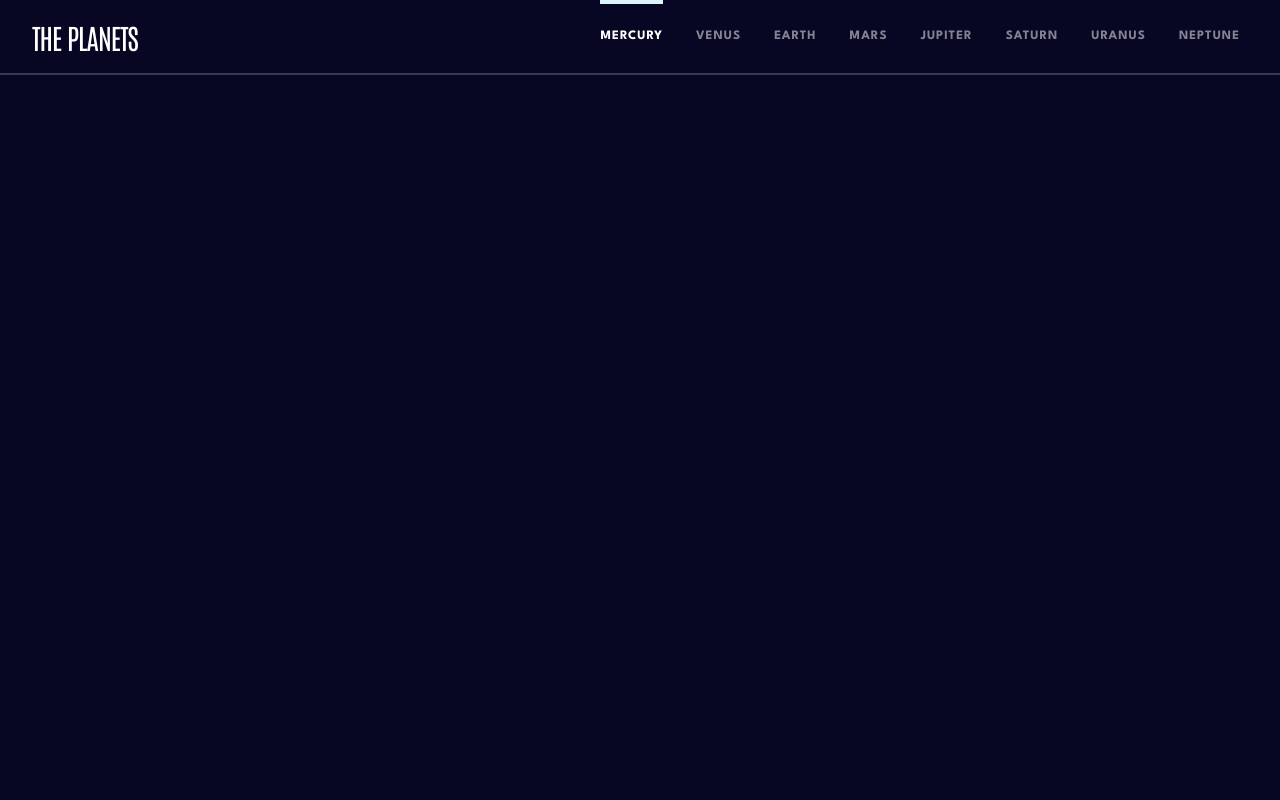
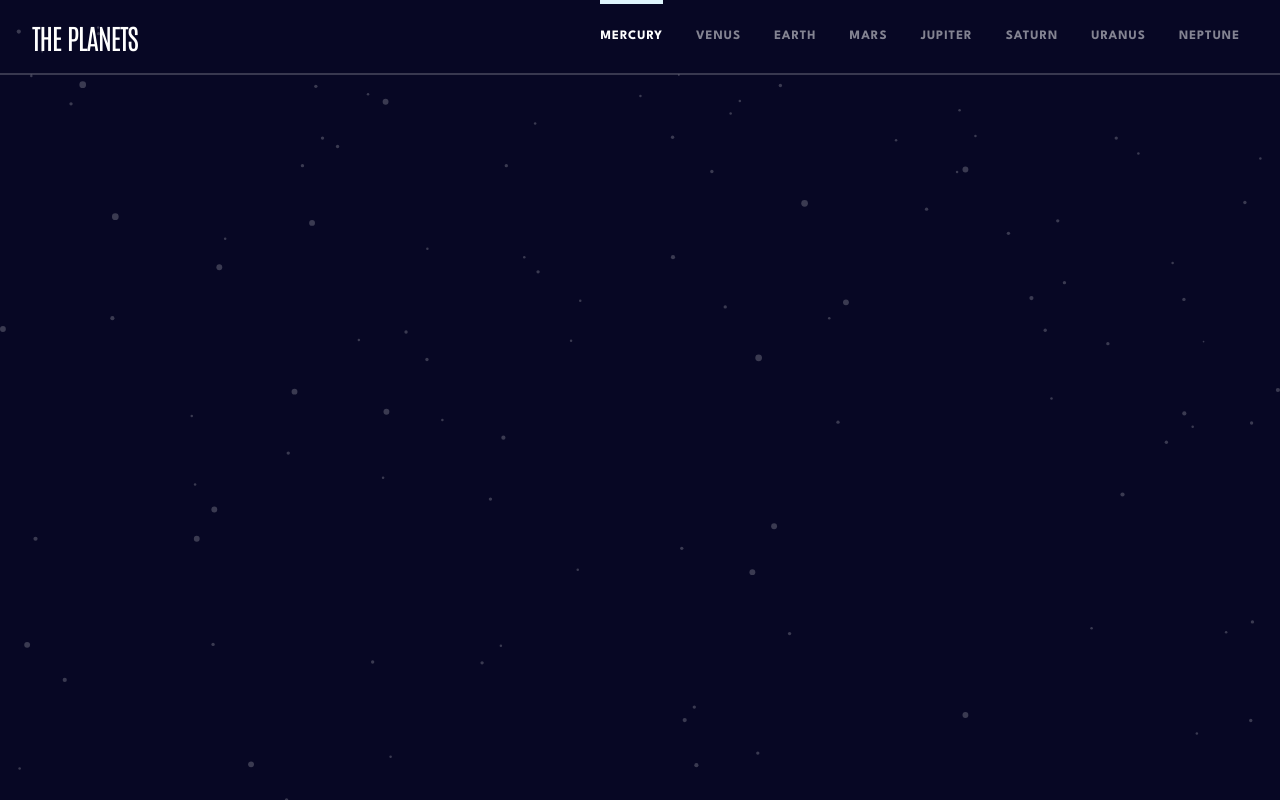
Before and after one commit to Chkhikvadzeg/planets-fact-site, a React (Create React App) app: page /#/ in a window 1280 px wide. Built offline with nearby package versions, Linux system fonts and the light colour scheme.

Commit message:
made background image on body

```diff
--- a/src/components/AboutPlanet.jsx
+++ b/src/components/AboutPlanet.jsx
@@ -1,6 +1,5 @@
 import React, { useState } from 'react'
 import styled from 'styled-components';
-import backgroundImg from '../assets/background-stars.svg';
 
 export default function AboutPlanet({ currentPlanet, color }) {
   const { name, rotation, revolution, radius, temperature } = currentPlanet;
@@ -22,10 +21,6 @@ export default function AboutPlanet({ currentPlanet, color }) {
 
 const Wrapper = styled.div`
   border-bottom: 1px solid rgba(255, 255, 255, 0.2);
-  background-image: url(${backgroundImg});
-  background-repeat: no-repeat;
-  background-size: cover;
-  background-position: center;
 `;
 
 const AboutPlanetContainer = styled.div`
--- a/src/index.css
+++ b/src/index.css
@@ -11,5 +11,11 @@
 body {
   background: #070724;
   font-family: 'League Spartan', sans-serif;
+  min-height: 100vh;
   color: #FFFFFF;
+  background-image: url(./assets/background-stars.svg);
+  background-repeat: no-repeat;
+  background-size: cover;
+  background-position: center;
+  background-attachment: fixed;
 }
```
